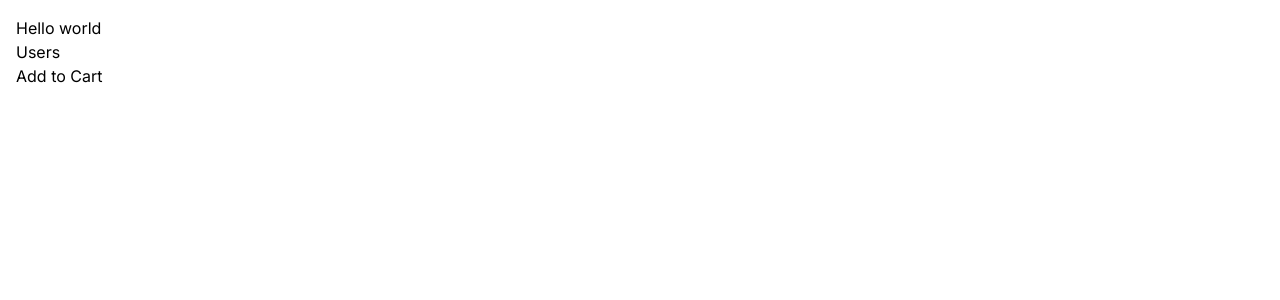
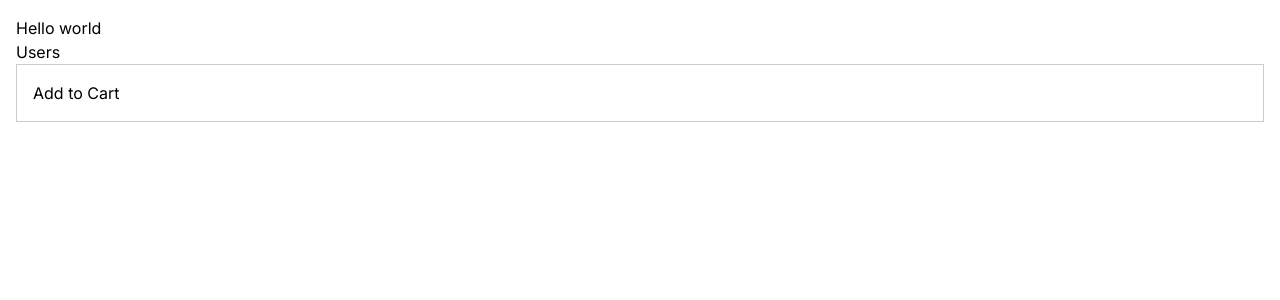
Before and after one commit to ryguyroberts/Nextjs_test, a Next.js app: page / in a window 1280 px wide. Shown: the top 300 px of the page. Built offline with nearby package versions, Linux system fonts and the light colour scheme.

Commit message:
add product card style module

```diff
--- /dev/null
+++ b/app/components/ProductCard/ProductCard.module.css
@@ -0,0 +1,4 @@
+.card {
+  padding: 1rem;
+  border: 1px solid #ccc;
+}
--- a/app/components/ProductCard.tsx
+++ b/app/components/ProductCard/ProductCard.tsx
@@ -1,9 +1,11 @@
 import React from 'react'
-import AddToCart from './AddToCart'
+import AddToCart from '../AddToCart'
+import styles from './ProductCard.module.css'
+
 
 const ProductCard = () => {
   return (
-    <div>
+    <div className={styles.card}>
       <AddToCart />
     </div>
   )
--- a/app/globals.css
+++ b/app/globals.css
@@ -4,15 +4,11 @@
 
 :root {
   --foreground-rgb: 0, 0, 0;
-  --background-start-rgb: 214, 219, 220;
-  --background-end-rgb: 255, 255, 255;
 }
 
 @media (prefers-color-scheme: dark) {
   :root {
     --foreground-rgb: 255, 255, 255;
-    --background-start-rgb: 0, 0, 0;
-    --background-end-rgb: 0, 0, 0;
   }
 }
 
--- a/app/page.tsx
+++ b/app/page.tsx
@@ -1,6 +1,6 @@
 import Image from 'next/image'
 import Link from 'next/link'
-import ProductCard from './components/ProductCard';
+import ProductCard from './components/ProductCard/ProductCard';
 
 export default function Home() {
   return (
--- a/app/users/page.tsx
+++ b/app/users/page.tsx
@@ -7,12 +7,15 @@ interface User {
 
 
 const UsersPage = async () => {
-  const res = await fetch('https://jsonplaceholder.typicode.com/users');
+  const res = await fetch(
+    'https://jsonplaceholder.typicode.com/users',
+  );
   const users: User[] = await res.json();
 
   return (
     <>
       <h1>Users</h1>
+      <p>{new Date().toLocaleTimeString()}</p>
       <ul>
         {users.map(user => <li key={user.id}>{user.name} </li>)}
       </ul>
```
